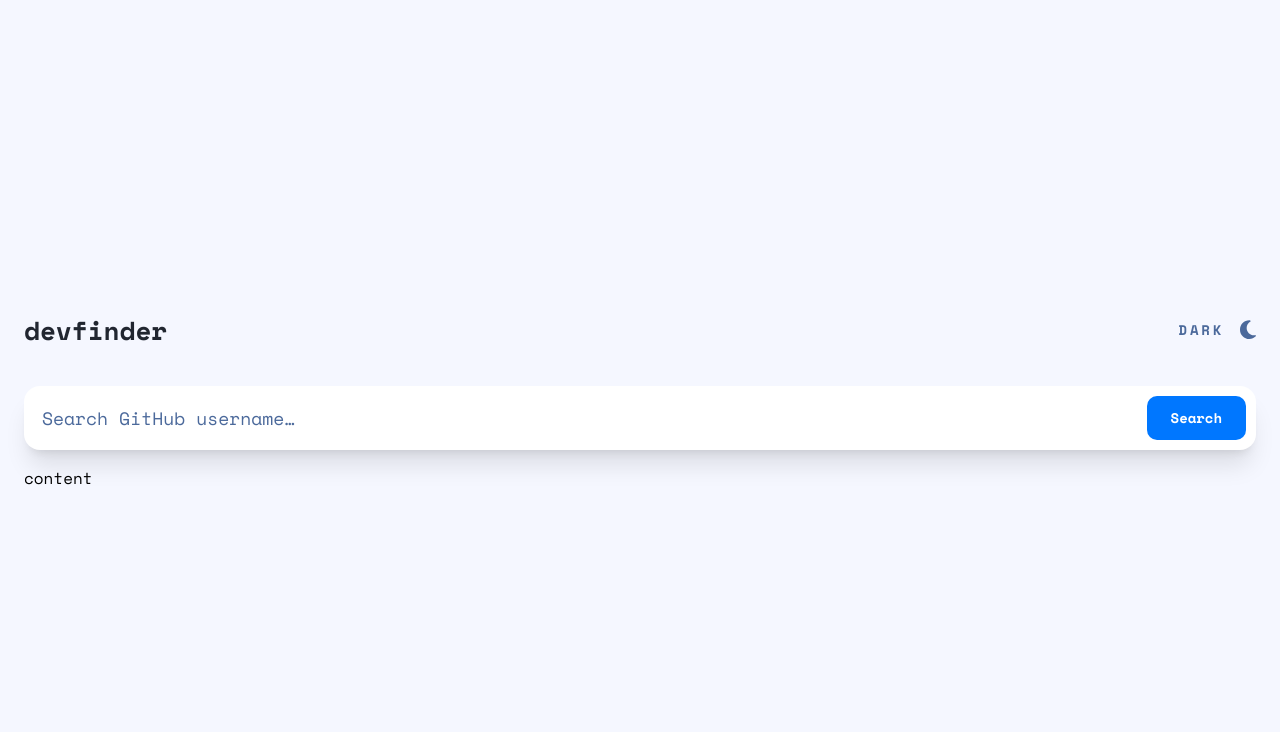
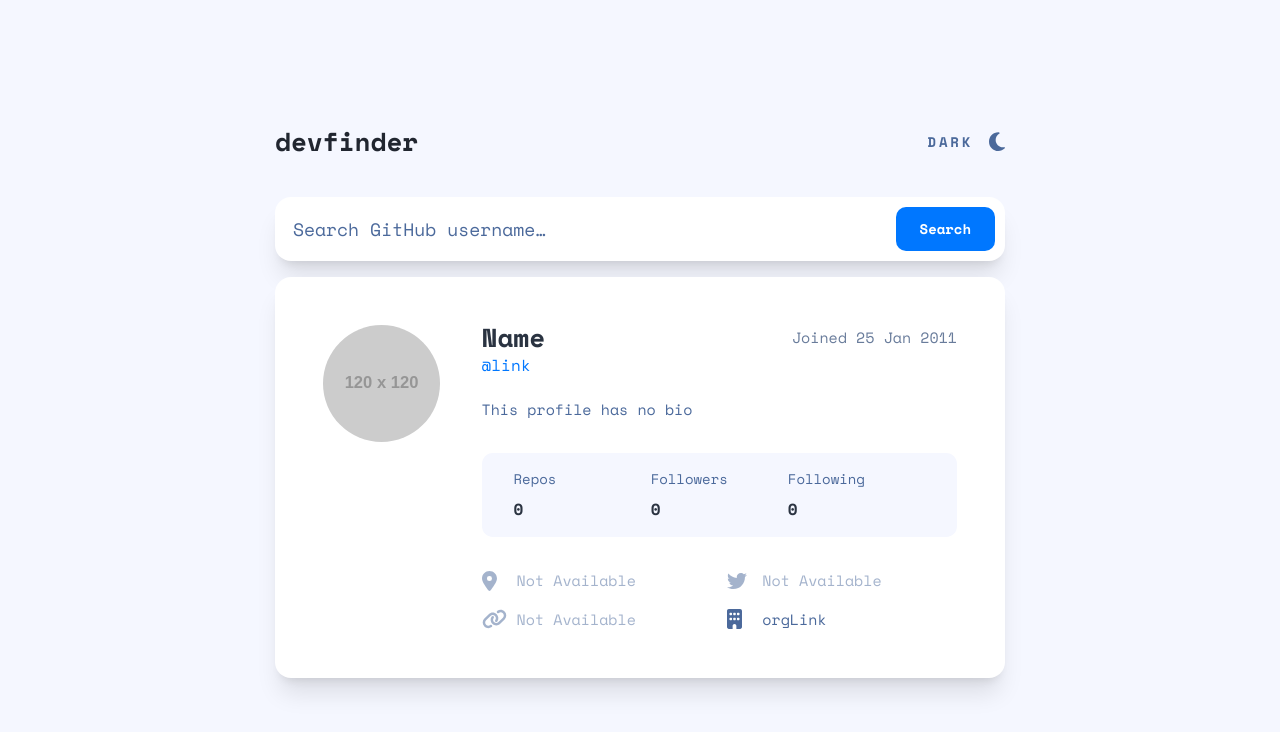
Before and after one commit to volod-one/github-user-search-app, a Next.js app: page / in a window 1280 px wide. Shown: the top 732 px of the page. Built offline with nearby package versions, Linux system fonts and the light colour scheme.

Commit message:
complete basic layout for User component

```diff
--- a/components/Header.tsx
+++ b/components/Header.tsx
@@ -31,7 +31,7 @@ const Header = ({ setTheme, mounted, theme, systemTheme }: Props) => {
   }
 
   return (
-    <header className="flex items-center justify-between">
+    <header className="flex flex-col items-center justify-between w-full gap-4 xs:flex-row">
       {/* title / logo */}
       <h1 className="text-clr-body dark:text-white text-[1.625rem] font-bold">
         <a href="./">devfinder</a>
--- a/components/Searchbar.tsx
+++ b/components/Searchbar.tsx
@@ -44,7 +44,7 @@ const Searchbar = ({}: /*error = false*/ Props) => {
         <div className="flex-grow overflow-hidden">
           <label>
             <input
-              className="w-full text-sm bg-transparent sm:text-lg placeholder:text-clr-primary dark:placeholder:text-white focus:outline-none caret-clr-accent dark:bg-clr-content-dark"
+              className="w-full text-xs bg-transparent sm:text-lg placeholder:text-clr-primary dark:placeholder:text-white focus:outline-none caret-clr-accent dark:bg-clr-content-dark"
               type="text"
               name="search"
               placeholder="Search GitHub username…"
--- /dev/null
+++ b/components/user/User.tsx
@@ -0,0 +1,58 @@
+/* eslint-disable @next/next/no-img-element */
+import UserBio from './UserBio'
+import UserHeader from './UserHeader'
+import UserInfo from './UserInfo'
+import UserStats from './UserStats'
+
+type Props = {
+  user: object | undefined
+}
+
+const User = ({ user = undefined }: Props) => {
+  return (
+    <div className="px-6 pt-8 pb-12 shadow-xl sm:p-10 md:p-12 bg-clr-content-light dark:bg-clr-content-dark rounded-2xl">
+      <div
+        className="grid gap-4 sm:gap-y-8 lg:gap-y-5 md:grid-cols-4 sm:gap-0 xs:grid-cols-3"
+        //  className="grid gap-4 xs:grid-cols-4 xs:gap-y-8 sm:gap-y-6 md:gap-9 md:grid-cols-9"
+      >
+        {/* avatar */}
+        <div className="lg:row-span-2">
+          <img
+            className="mx-auto rounded-full aspect-square xs:m-0 max-w-[4.375rem] sm:max-w-[7.313rem]"
+            src="https://via.placeholder.com/120"
+            alt=""
+          />
+        </div>
+        {/* avatar */}
+
+        {/* header */}
+        <div
+          className="xs:col-span-full xs:col-start-2"
+          //  className="col-start-3 col-span-full"
+        >
+          <UserHeader name="Name" link="link" date="date" />
+        </div>
+        {/* header */}
+
+        {/* content */}
+        <div className="xs:col-span-full lg:col-start-2">
+          <div className="grid gap-6 sm:gap-8">
+            <UserBio text={undefined} />
+
+            <UserStats repos={0} followers={0} following={0} />
+
+            <UserInfo
+              location={undefined}
+              twitter={undefined}
+              site={undefined}
+              organization="orgLink"
+            />
+          </div>
+        </div>
+        {/* content */}
+      </div>
+    </div>
+  )
+}
+
+export default User
--- /dev/null
+++ b/components/user/UserBio.tsx
@@ -0,0 +1,13 @@
+type Props = {
+  text: string | undefined
+}
+
+const UserBio = ({ text }: Props) => {
+  return (
+    <p className="text-[0.812rem] sm:text-[0.937rem] leading-6 text-clr-primary dark:text-clr-content-light">
+      {text ? text : 'This profile has no bio'}
+    </p>
+  )
+}
+
+export default UserBio
--- /dev/null
+++ b/components/user/UserHeader.tsx
@@ -0,0 +1,27 @@
+type Props = {
+  name: string
+  link: string
+  date: string
+}
+
+const UserHeader = ({ name, link, date }: Props) => {
+  return (
+    <div className="flex flex-col gap-2 lg:flex-row md:justify-between">
+      <div>
+        <p className="text-base font-bold sm:text-[1.625rem] text-clr-heading dark:text-clr-content-light">
+          {name}
+        </p>
+        <p className="text-[0.812rem] sm:text-base text-clr-accent mt-1">
+          @{link}
+        </p>
+      </div>
+      <div>
+        <span className="text-clr-secondary dark:text-clr-content-light text-[0.812rem] sm:text-[0.937rem]">
+          Joined 25 Jan 2011
+        </span>
+      </div>
+    </div>
+  )
+}
+
+export default UserHeader
--- /dev/null
+++ b/components/user/UserInfo.tsx
@@ -0,0 +1,77 @@
+import { FontAwesomeIcon } from '@fortawesome/react-fontawesome'
+
+type Props = {
+  location: string | undefined
+  twitter: string | undefined
+  site: string | undefined
+  organization: string | undefined
+}
+
+const UserInfo = ({
+  location = undefined,
+  twitter = undefined,
+  site = undefined,
+  organization = undefined,
+}: Props) => {
+  return (
+    <div className="grid items-center gap-4 sm:grid-cols-2">
+      <a
+        href="#"
+        className={`grid grid-cols-7 gap-4 overflow-hidden text-clr-primary text-[0.812rem] sm:text-[0.937rem] dark:text-white ${
+          location === undefined && 'opacity-50'
+        }`}
+      >
+        <div>
+          <FontAwesomeIcon icon={['fas', 'location-dot']} size="lg" />
+        </div>
+        <span className="col-start-2 col-span-full">
+          {location ? location : 'Not Available'}
+        </span>
+      </a>
+
+      <a
+        href="#"
+        className={`grid grid-cols-7 gap-4 overflow-hidden text-clr-primary text-[0.812rem] sm:text-[0.937rem] dark:text-white ${
+          twitter === undefined && 'opacity-50'
+        }`}
+      >
+        <div>
+          <FontAwesomeIcon icon={['fab', 'twitter']} size="lg" />
+        </div>
+        <span className="col-start-2 col-span-full">
+          {twitter ? twitter : 'Not Available'}
+        </span>
+      </a>
+
+      <a
+        href="#"
+        className={`grid grid-cols-7 gap-4 overflow-hidden text-clr-primary text-[0.812rem] sm:text-[0.937rem] dark:text-white ${
+          site === undefined && 'opacity-50'
+        }`}
+      >
+        <div>
+          <FontAwesomeIcon icon={['fas', 'link']} size="lg" />
+        </div>
+        <span className="col-start-2 col-span-full">
+          {site ? site : 'Not Available'}
+        </span>
+      </a>
+
+      <a
+        href="#"
+        className={`grid grid-cols-7 gap-4 overflow-hidden text-clr-primary text-[0.812rem] sm:text-[0.937rem] dark:text-white ${
+          organization === undefined && 'opacity-50'
+        }`}
+      >
+        <div>
+          <FontAwesomeIcon icon={['fas', 'building']} size="lg" />
+        </div>
+        <span className="col-start-2 col-span-full">
+          {organization ? organization : 'Not Available'}
+        </span>
+      </a>
+    </div>
+  )
+}
+
+export default UserInfo
--- /dev/null
+++ b/components/user/UserStats.tsx
@@ -0,0 +1,38 @@
+type Props = {
+  repos: number
+  followers: number
+  following: number
+}
+
+const UserStats = ({ repos, followers, following }: Props) => {
+  return (
+    <div className="w-full bg-clr-section-light dark:bg-clr-section-dark rounded-[0.675rem] grid p-4 xs:grid-cols-3 text-center sm:px-8 sm:text-left">
+      <div className="grid gap-2">
+        <h3 className="text-[0.687rem] sm:text-sm text-clr-primary dark:text-white">
+          Repos
+        </h3>
+        <span className="text-base font-bold text-clr-heading dark:text-white text-[1.375rem]">
+          {repos}
+        </span>
+      </div>
+      <div className="grid gap-2">
+        <h3 className="text-[0.687rem] sm:text-sm text-clr-primary dark:text-white">
+          Followers
+        </h3>
+        <span className="text-base font-bold text-clr-heading dark:text-white text-[1.375rem]">
+          {followers}
+        </span>
+      </div>
+      <div className="grid gap-2">
+        <h3 className="text-[0.687rem] sm:text-sm text-clr-primary dark:text-white">
+          Following
+        </h3>
+        <span className="text-base font-bold text-clr-heading dark:text-white text-[1.375rem]">
+          {following}
+        </span>
+      </div>
+    </div>
+  )
+}
+
+export default UserStats
--- a/pages/index.tsx
+++ b/pages/index.tsx
@@ -4,6 +4,7 @@ import Head from 'next/head'
 import { useEffect, useState } from 'react'
 import Header from '../components/Header'
 import Searchbar from '../components/Searchbar'
+import User from '../components/user/User'
 
 const Home: NextPage = () => {
   const { systemTheme, theme, setTheme } = useTheme()
@@ -21,16 +22,20 @@ const Home: NextPage = () => {
         <link rel="icon" href="/favicon.ico" />
       </Head>
       <main>
-        <div className="flex flex-col justify-center h-screen px-6 font-space bg-clr-section-light dark:bg-clr-section-dark gap-9">
+        <div className="grid min-h-screen px-6 py-4 md:justify-center font-space bg-clr-section-light dark:bg-clr-section-dark">
+          <div className="max-w-[45.625rem] flex flex-col justify-center gap-9">
             <Header
               setTheme={setTheme}
               mounted={mounted}
               theme={theme}
               systemTheme={systemTheme}
             />
+
             <div className="flex flex-col gap-4">
               <Searchbar />
-            <div>content</div>
+
+              <User user={undefined} />
+            </div>
           </div>
         </div>
       </main>
--- a/tailwind.config.js
+++ b/tailwind.config.js
@@ -1,3 +1,5 @@
+const defaultTheme = require('tailwindcss/defaultTheme')
+
 module.exports = {
   content: [
     './pages/**/*.{js,ts,jsx,tsx}',
@@ -5,6 +7,10 @@ module.exports = {
   ],
   darkMode: 'class',
   theme: {
+    screens: {
+      xs: '20rem',
+      ...defaultTheme.screens,
+    },
     extend: {
       colors: {
         'clr-section-light': 'hsl(226,100%,98%)',
```
Also changed, not shown: 1 other file (tests, documents, lock files or other folders). Lines whose indentation alone changed are shown as unchanged.
